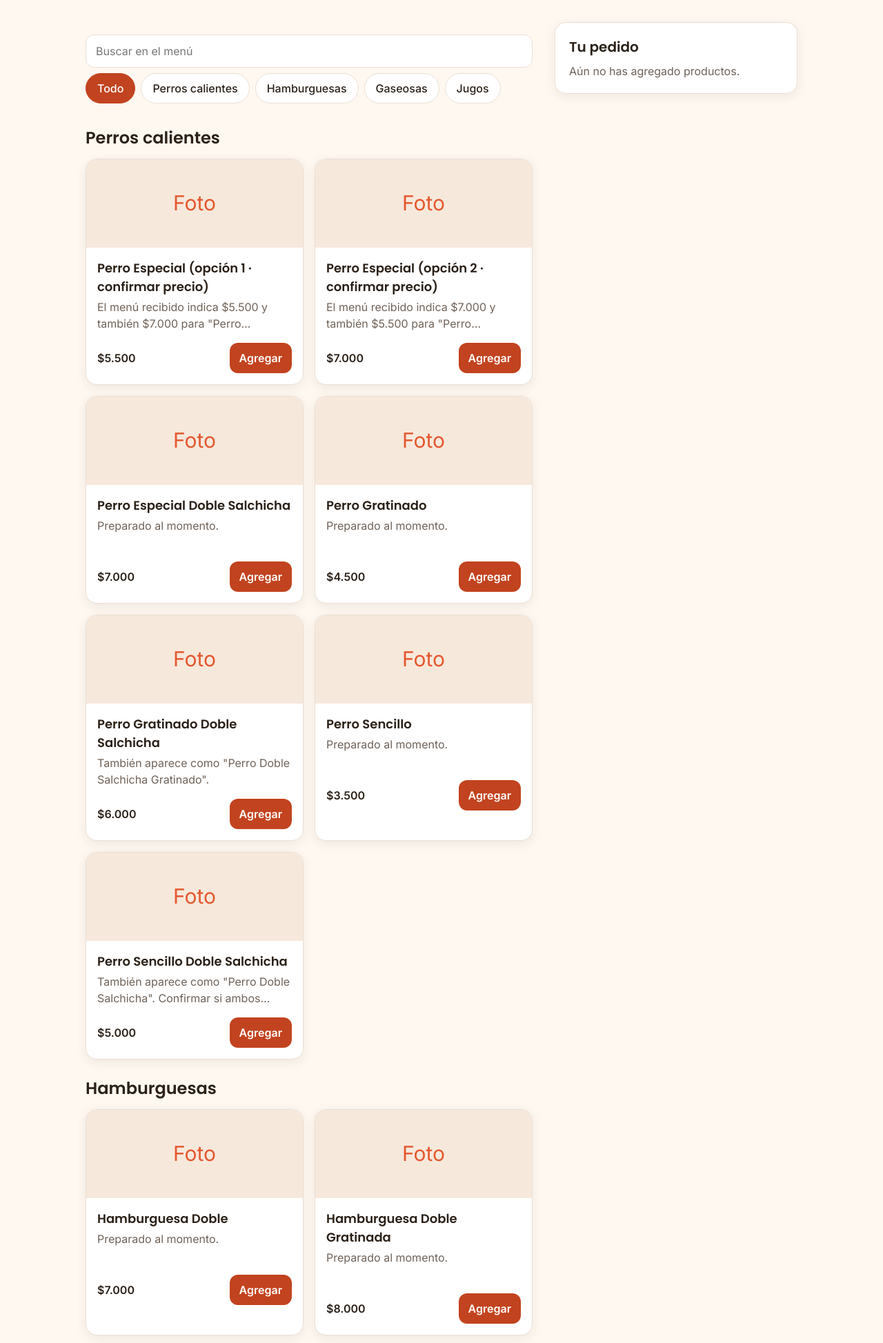
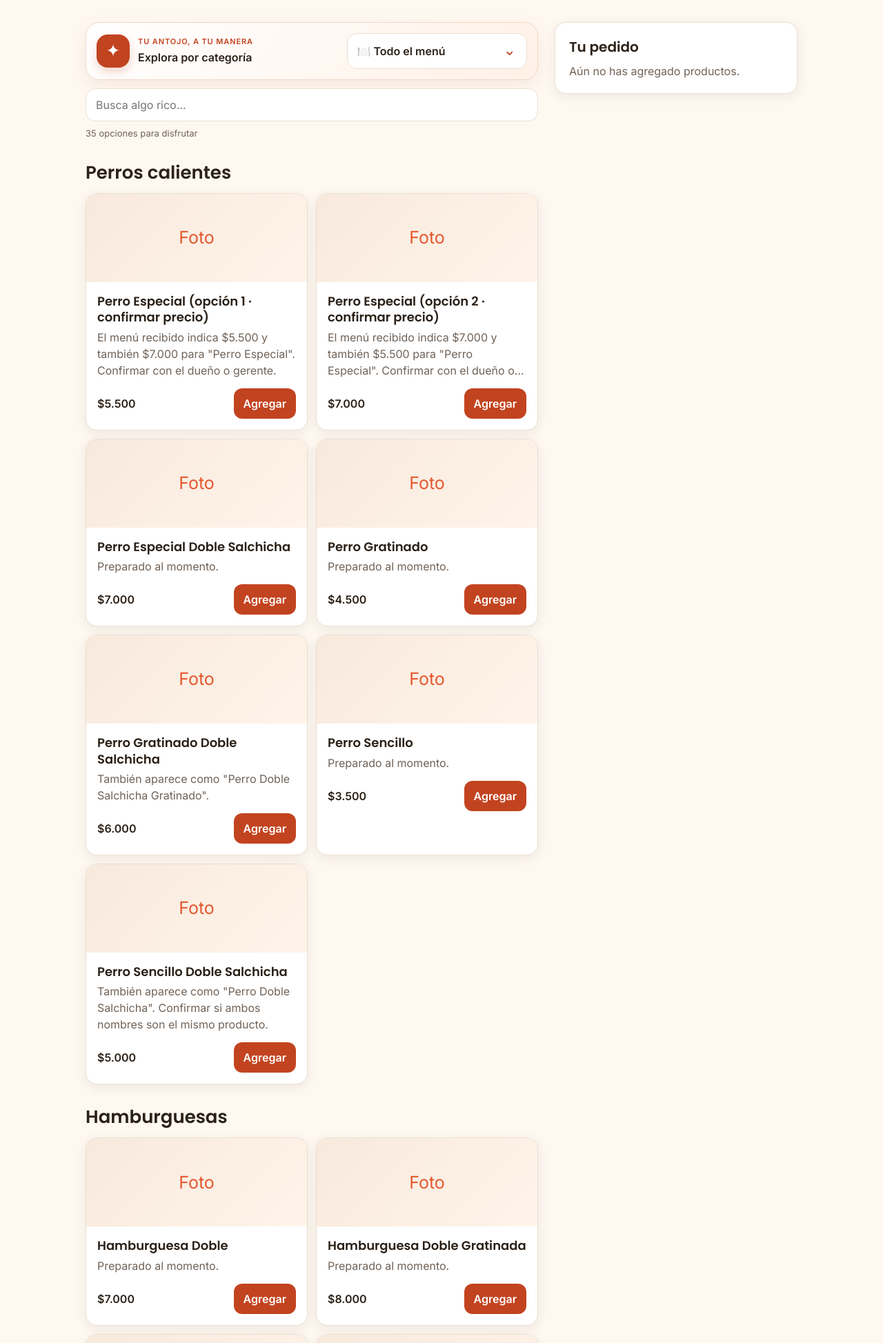
Before and after one commit to xKingxAsurax/pedidos-qr, a Flask app: page /llevar in a window 1280 px wide. Shown: the part 101-2048 px from the top of the page at 69% size. Run offline with Flask 3, Linux system fonts and the light colour scheme; parts of the project's set-up code (start-up, migrations or seed data) failed here and were passed over.

Commit message:
Mejora menú móvil y selector de categorías

```diff
--- a/app/static/app.css
+++ b/app/static/app.css
@@ -85,19 +85,46 @@ button:disabled { cursor: not-allowed; opacity: .55; }
 .mesa-grid { display: grid; grid-template-columns: repeat(3, 1fr); gap: 12px; margin-top: 12px; }
 .mesa { display: flex; min-height: 64px; align-items: center; justify-content: center; text-decoration: none; font-size: 20px; }
 .notice { margin-top: 32px; font-size: 14px; color: var(--muted); }
-.menu-layout { display: grid; gap: 32px; padding-bottom: 96px; }
-.category-nav { display: flex; gap: 8px; overflow-x: auto; padding: 4px 0 8px; }
-.chip { flex: 0 0 auto; padding: 9px 16px; border: 1px solid var(--border); border-radius: 999px; background: var(--card); text-decoration: none; font-weight: 500; }
-.chip:hover, .chip-active { background: var(--primary); border-color: var(--primary); color: #fff; }
-.search { width: 100%; min-height: 48px; margin: 18px 0 4px; padding: 10px 14px; border: 1px solid var(--border); border-radius: 12px; background: #fff; }
-.product-grid { display: grid; gap: 16px; margin-top: 12px; }
+.menu-layout { display: grid; grid-template-columns: minmax(0, 1fr); gap: 24px; padding-bottom: 112px; }
+.menu-layout > section, .menu-layout > aside { min-width: 0; }
+.menu-controls { display: grid; gap: 12px; min-width: 0; }
+.category-picker {
+  display: grid; grid-template-columns: 48px minmax(0, 1fr); grid-template-areas: "icon copy" "select select";
+  align-items: center; gap: 12px; min-width: 0; padding: 15px;
+  border: 1px solid #f0d7c8; border-radius: 20px;
+  background: linear-gradient(125deg, #fff 0%, #fff1e7 100%);
+  box-shadow: 0 8px 24px rgba(128, 63, 35, .08);
+}
+.category-picker-icon {
+  grid-area: icon; display: grid; width: 48px; height: 48px; place-items: center;
+  border-radius: 16px; background: var(--primary); color: #fff; font-size: 25px;
+  box-shadow: 0 6px 14px rgba(194, 67, 31, .22);
+}
+.category-picker-copy { grid-area: copy; min-width: 0; }
+.category-picker-copy .eyebrow { font-size: 11px; }
+.category-picker-copy label { display: block; margin-top: 2px; font-weight: 600; }
+.select-shell { position: relative; grid-area: select; min-width: 0; }
+.category-select {
+  display: block; width: 100%; min-height: 52px; appearance: none; padding: 10px 44px 10px 14px;
+  border: 1px solid var(--border); border-radius: 14px; background: #fff; color: var(--text);
+  font: inherit; font-weight: 600; cursor: pointer;
+}
+.category-select:focus-visible, .search:focus-visible { outline: 3px solid rgba(226, 115, 69, .32); outline-offset: 2px; }
+.select-chevron { position: absolute; top: 50%; right: 16px; color: var(--primary); font-size: 22px; line-height: 1; pointer-events: none; transform: translateY(-60%); }
+.search { display: block; width: 100%; min-width: 0; min-height: 48px; margin: 0; padding: 10px 14px; border: 1px solid var(--border); border-radius: 14px; background: #fff; }
+.menu-results { min-height: 18px; color: var(--muted); font-size: 13px; }
+.menu-category { min-width: 0; }
+.menu-category h2 { margin: 22px 0 0; font-size: clamp(21px, 5vw, 26px); overflow-wrap: anywhere; }
+.product-grid { display: grid; grid-template-columns: minmax(0, 1fr); gap: 12px; margin-top: 10px; }
 .product-card { overflow: hidden; }
-.product-image { display: grid; height: 128px; place-items: center; background: #f7e8dc; color: var(--accent); font-size: 30px; }
-.product-content { padding: 16px; }
-.product-content h3 { font-size: 18px; }
-.product-description { display: -webkit-box; min-height: 48px; margin-top: 4px; overflow: hidden; color: var(--muted); -webkit-box-orient: vertical; -webkit-line-clamp: 2; }
-.product-actions { display: flex; align-items: center; justify-content: space-between; gap: 12px; margin-top: 16px; }
+.product-image { display: grid; height: 128px; place-items: center; background: linear-gradient(135deg, #f8e9dd, #fff4ea); color: var(--accent); font-size: 25px; }
+.product-content { min-width: 0; padding: 16px; }
+.product-content h3 { font-size: 18px; line-height: 1.3; overflow-wrap: anywhere; }
+.product-description { display: -webkit-box; min-height: 0; margin-top: 5px; overflow: hidden; color: var(--muted); overflow-wrap: anywhere; -webkit-box-orient: vertical; -webkit-line-clamp: 3; }
+.product-actions { display: flex; align-items: center; justify-content: space-between; gap: 10px; min-width: 0; margin-top: 14px; }
+.product-actions form { flex: 0 0 auto; }
 .price { font-weight: 600; }
+.menu-empty { margin-top: 20px; padding: 18px; border: 1px dashed var(--border); border-radius: 16px; background: rgba(255,255,255,.65); color: var(--muted); text-align: center; }
 .cart { padding: 20px; }
 .cart h2 { font-size: 20px; }
 .cart-sticky { position: sticky; top: 92px; }
@@ -110,7 +137,9 @@ button:disabled { cursor: not-allowed; opacity: .55; }
 .note-label { display: block; margin-top: 12px; color: var(--muted); font-size: 14px; }
 .note-input { width: 100%; min-height: 44px; margin-top: 4px; padding: 8px 10px; border: 1px solid var(--border); border-radius: 12px; }
 .link-button { border: 0; background: transparent; color: var(--primary); font-weight: 600; text-decoration: underline; }
-.mobile-cart { position: fixed; right: 0; bottom: 0; left: 0; z-index: 30; display: flex; min-height: 56px; justify-content: space-between; align-items: center; padding: 10px 16px; background: var(--primary); color: #fff; text-decoration: none; font-weight: 600; }
+.mobile-cart { position: fixed; right: 0; bottom: 0; left: 0; z-index: 30; display: flex; min-height: 56px; justify-content: space-between; align-items: center; gap: 12px; padding: 10px 16px calc(10px + env(safe-area-inset-bottom, 0px)); background: var(--primary); color: #fff; text-decoration: none; font-weight: 600; }
+.mobile-cart span { min-width: 0; }
+.mobile-cart span:last-child { text-align: right; }
 .code { margin-top: 16px; padding: 24px 12px; color: var(--primary); text-align: center; font: 600 clamp(48px, 14vw, 72px)/1 monospace; letter-spacing: .2em; }
 .summary { margin-top: 12px; padding: 0 16px; }
 .summary li { padding: 14px 0; border-bottom: 1px solid var(--border); list-style: none; }
@@ -118,12 +147,35 @@ button:disabled { cursor: not-allowed; opacity: .55; }
 .status { display: inline-block; margin-top: 16px; padding: 6px 10px; border-radius: 999px; background: #fff0c7; color: #5e4300; font-size: 14px; font-weight: 600; }
 
 @media (min-width: 640px) {
-  .choice-grid, .product-grid { grid-template-columns: repeat(2, 1fr); }
+  .choice-grid, .product-grid { grid-template-columns: repeat(2, minmax(0, 1fr)); }
 }
 @media (min-width: 768px) {
   .menu-layout { grid-template-columns: minmax(0, 1fr) 352px; align-items: start; }
-  .product-grid { grid-template-columns: repeat(2, 1fr); }
+  .product-grid { grid-template-columns: repeat(2, minmax(0, 1fr)); }
+  .menu-results { margin-top: -4px; }
+  .menu-category h2 { margin-top: 28px; }
 }
 @media (min-width: 1080px) {
   .page { padding-right: 24px; padding-left: 24px; }
 }
+@media (min-width: 960px) {
+  .category-picker { grid-template-columns: 48px minmax(0, 1fr) minmax(180px, .9fr); grid-template-areas: "icon copy select"; }
+}
+@media (max-width: 480px) {
+  .page { padding: 20px 14px 112px; }
+  .site-header-inner { align-items: center; gap: 10px; padding: 12px 14px; }
+  .site-header h1 { font-size: clamp(20px, 6vw, 25px); line-height: 1.2; overflow-wrap: anywhere; }
+  .site-header .button-small { min-height: 40px; padding: 7px 11px; white-space: nowrap; }
+  .menu-layout { gap: 20px; }
+  .category-picker { gap: 10px; padding: 13px; border-radius: 18px; }
+  .category-picker-icon { width: 44px; height: 44px; border-radius: 14px; }
+  .product-card { display: grid; grid-template-columns: 76px minmax(0, 1fr); align-items: stretch; border-radius: 16px; }
+  .product-image { height: auto; min-height: 112px; align-self: stretch; padding: 8px; font-size: 18px; overflow-wrap: anywhere; }
+  .product-content { padding: 13px 12px; }
+  .product-content h3 { font-size: 16px; }
+  .product-description { font-size: 13px; line-height: 1.4; -webkit-line-clamp: 3; }
+  .product-actions { gap: 6px; margin-top: 11px; }
+  .product-actions .price { font-size: 14px; white-space: nowrap; }
+  .product-actions .button-small { min-height: 40px; padding: 7px 10px; }
+  .mobile-cart { padding-right: 14px; padding-left: 14px; font-size: 14px; }
+}
--- a/app/templates/menu.html
+++ b/app/templates/menu.html
@@ -14,19 +14,33 @@
   <main class="page menu-layout">
     <section>
       {% if bloques %}
-        <label class="sr-only" for="buscar-productos">Buscar productos</label>
-        <input id="buscar-productos" class="search" type="search" placeholder="Buscar en el menú" autocomplete="off">
-        <nav class="category-nav" aria-label="Categorías">
-          <a class="chip chip-active" href="#menu">Todo</a>
-          {% for bloque in bloques %}
-            <a class="chip" href="#cat-{{ bloque.categoria.id }}">{{ bloque.categoria.nombre }}</a>
-          {% endfor %}
-        </nav>
+        <div class="menu-controls">
+          <div class="category-picker">
+            <span class="category-picker-icon" aria-hidden="true">✦</span>
+            <div class="category-picker-copy">
+              <p class="eyebrow">Tu antojo, a tu manera</p>
+              <label for="categoria-selector">Explora por categoría</label>
+            </div>
+            <div class="select-shell">
+              <select id="categoria-selector" class="category-select" aria-label="Filtrar menú por categoría">
+                <option value="all">🍽️ Todo el menú</option>
+                {% for bloque in bloques %}
+                  <option value="{{ bloque.categoria.id }}">{{ bloque.categoria.nombre }}</option>
+                {% endfor %}
+              </select>
+              <span class="select-chevron" aria-hidden="true">⌄</span>
+            </div>
+          </div>
+
+          <label class="sr-only" for="buscar-productos">Buscar productos</label>
+          <input id="buscar-productos" class="search" type="search" placeholder="Busca algo rico…" autocomplete="off">
+          <p id="menu-results" class="menu-results" aria-live="polite"></p>
+        </div>
 
         <div id="menu">
           {% for bloque in bloques %}
-            <section id="cat-{{ bloque.categoria.id }}" class="menu-category" data-category>
-              <h2 style="margin-top: 24px">{{ bloque.categoria.nombre }}</h2>
+            <section id="cat-{{ bloque.categoria.id }}" class="menu-category" data-category data-category-id="{{ bloque.categoria.id }}">
+              <h2>{{ bloque.categoria.nombre }}</h2>
               <div class="product-grid">
                 {% for producto in bloque.productos %}
                   <article class="product-card card" data-product data-name="{{ producto.nombre|lower }}">
@@ -56,6 +70,7 @@
             </section>
           {% endfor %}
         </div>
+        <p id="menu-empty" class="menu-empty" hidden>No encontramos productos con esa búsqueda en esta categoría. Prueba con otra palabra o elige otra sección.</p>
       {% else %}
         <p class="muted" style="margin-top: 32px">El menú todavía no tiene productos disponibles.</p>
       {% endif %}
@@ -125,12 +140,36 @@
   {% endif %}
   <script>
     const search = document.querySelector("#buscar-productos");
-    const products = document.querySelectorAll("[data-product]");
-    search?.addEventListener("input", () => {
+    const categoryPicker = document.querySelector("#categoria-selector");
+    const categories = document.querySelectorAll("[data-category]");
+    const emptyState = document.querySelector("#menu-empty");
+    const resultsLabel = document.querySelector("#menu-results");
+
+    const filterMenu = () => {
       const query = search.value.trim().toLowerCase();
-      products.forEach((product) => {
-        product.hidden = query && !product.dataset.name.includes(query);
+      const selectedCategory = categoryPicker.value;
+      let visibleCount = 0;
+
+      categories.forEach((category) => {
+        let categoryCount = 0;
+        const isSelected = selectedCategory === "all" || category.dataset.categoryId === selectedCategory;
+        category.querySelectorAll("[data-product]").forEach((product) => {
+          const matches = isSelected && (!query || product.dataset.name.includes(query));
+          product.hidden = !matches;
+          if (matches) categoryCount += 1;
+        });
+        category.hidden = !isSelected || categoryCount === 0;
+        visibleCount += categoryCount;
       });
-    });
+
+      emptyState.hidden = visibleCount > 0;
+      resultsLabel.textContent = visibleCount === 1
+        ? "1 opción para disfrutar"
+        : `${visibleCount} opciones para disfrutar`;
+    };
+
+    search?.addEventListener("input", filterMenu);
+    categoryPicker?.addEventListener("change", filterMenu);
+    if (search && categoryPicker) filterMenu();
   </script>
 {% endblock %}
```
